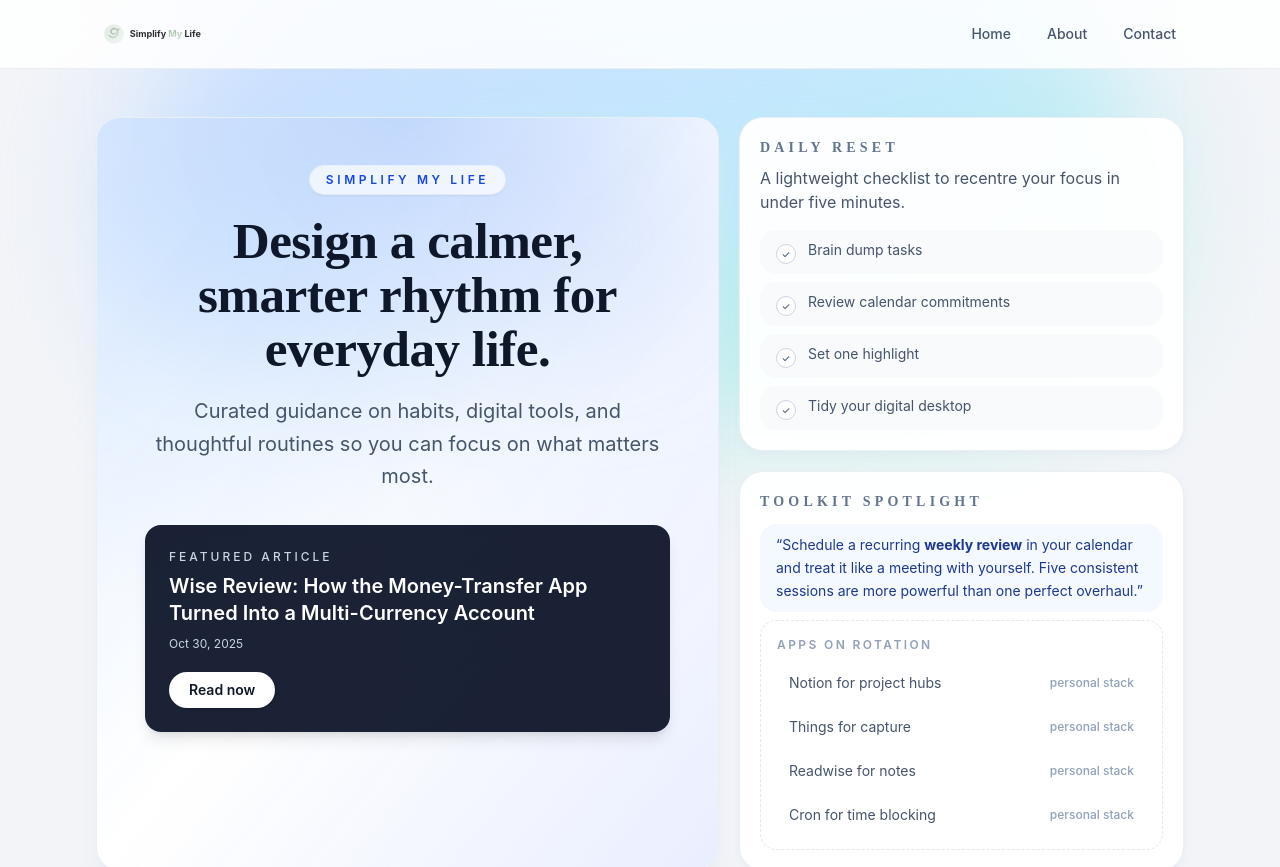
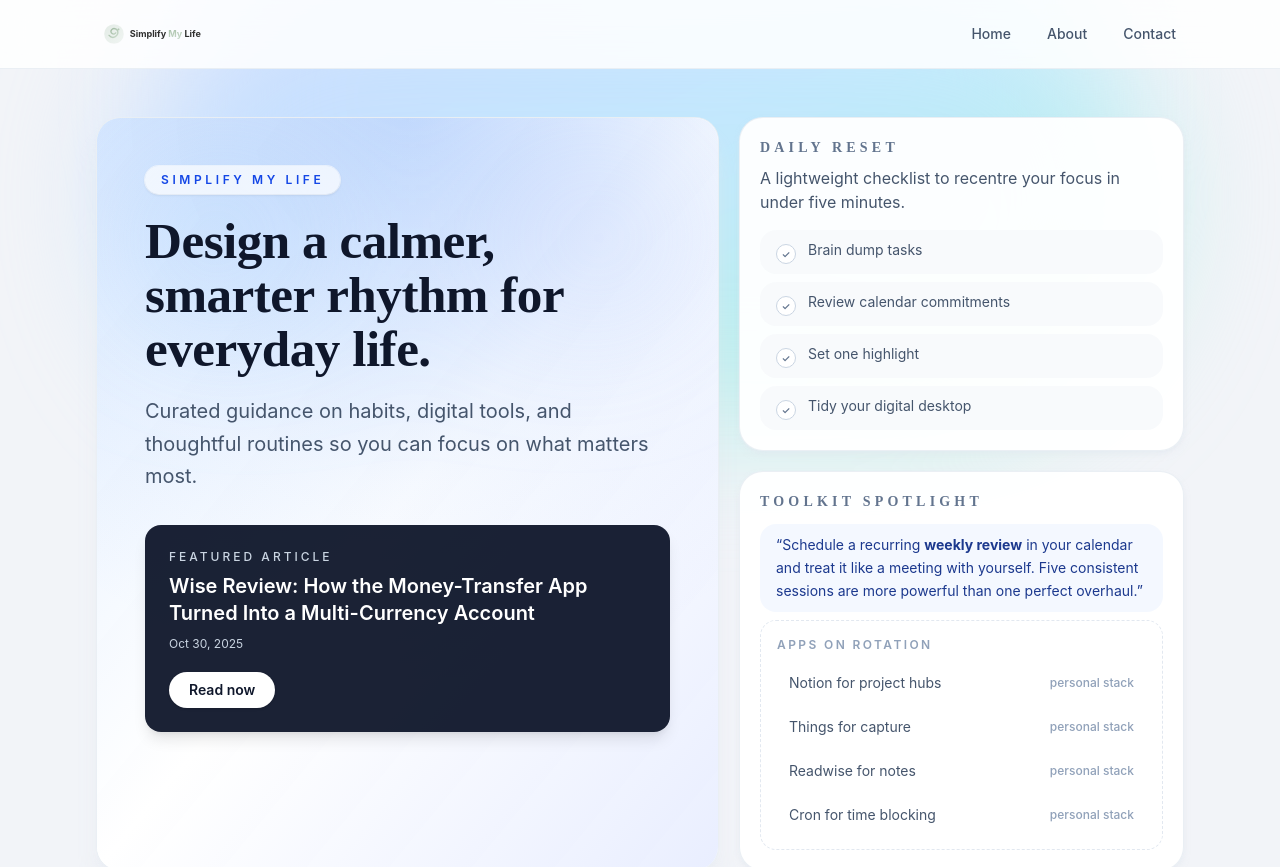
Before and after one commit to chetanbasuray/simplifymylife-blog, a Next.js app: page / in a window 1280 px wide. Shown: the top 867 px of the page. Built offline with nearby package versions, Linux system fonts and the light colour scheme.

Commit message:
Left-align hero intro content

```diff
--- a/src/app/page.jsx
+++ b/src/app/page.jsx
@@ -74,15 +74,15 @@ export default async function HomePage({ searchParams }) {
                 <div className="absolute inset-x-8 top-6 h-48 rounded-full bg-gradient-to-r from-sky-200/80 via-transparent to-indigo-200/70 blur-3xl" />
               </div>
             </div>
-            <div className="relative flex h-full flex-col items-center gap-8 text-center">
+            <div className="relative flex h-full flex-col items-start gap-8 text-left">
               <div className="space-y-4 sm:space-y-5">
-                <span className="inline-flex items-center gap-2 rounded-full bg-white/70 px-4 py-1.5 text-xs font-semibold uppercase tracking-[0.3em] text-blue-700 shadow-sm ring-1 ring-white/60">
+                <span className="inline-flex items-center gap-2 self-start rounded-full bg-white/70 px-4 py-1.5 text-xs font-semibold uppercase tracking-[0.3em] text-blue-700 shadow-sm ring-1 ring-white/60">
                   simplify my life
                 </span>
                 <h1 className="max-w-2xl text-4xl font-semibold text-slate-900 sm:text-[3.2rem] sm:leading-[1.05]">
                   Design a calmer, smarter rhythm for everyday life.
                 </h1>
-                <p className="mx-auto max-w-2xl text-base leading-relaxed text-slate-600 sm:text-xl sm:leading-relaxed">
+                <p className="max-w-2xl text-base leading-relaxed text-slate-600 sm:text-xl sm:leading-relaxed">
                   Curated guidance on habits, digital tools, and thoughtful routines so you can focus on what matters most.
                 </p>
               </div>
@@ -102,7 +102,7 @@ export default async function HomePage({ searchParams }) {
                   </div>
                   <Link
                     href={`/${featuredPost.slug}`}
-                    className="mt-5 inline-flex items-center justify-center rounded-full bg-white px-5 py-2 text-sm font-semibold text-slate-900 shadow-sm transition hover:bg-slate-100"
+                    className="mt-5 inline-flex w-auto items-center justify-center rounded-full bg-white px-5 py-2 text-sm font-semibold text-slate-900 shadow-sm transition hover:bg-slate-100"
                   >
                     Read now
                   </Link>
```
